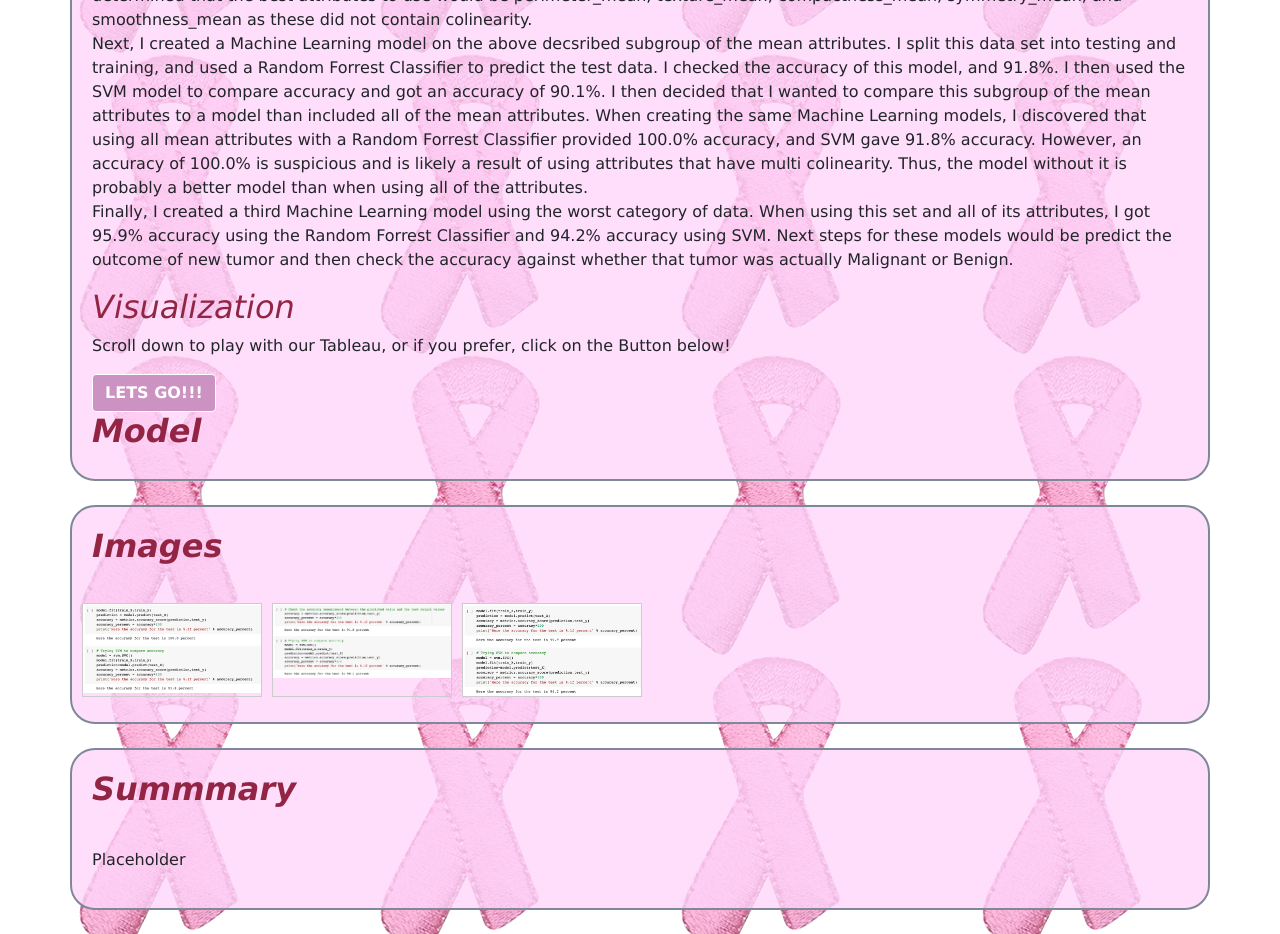
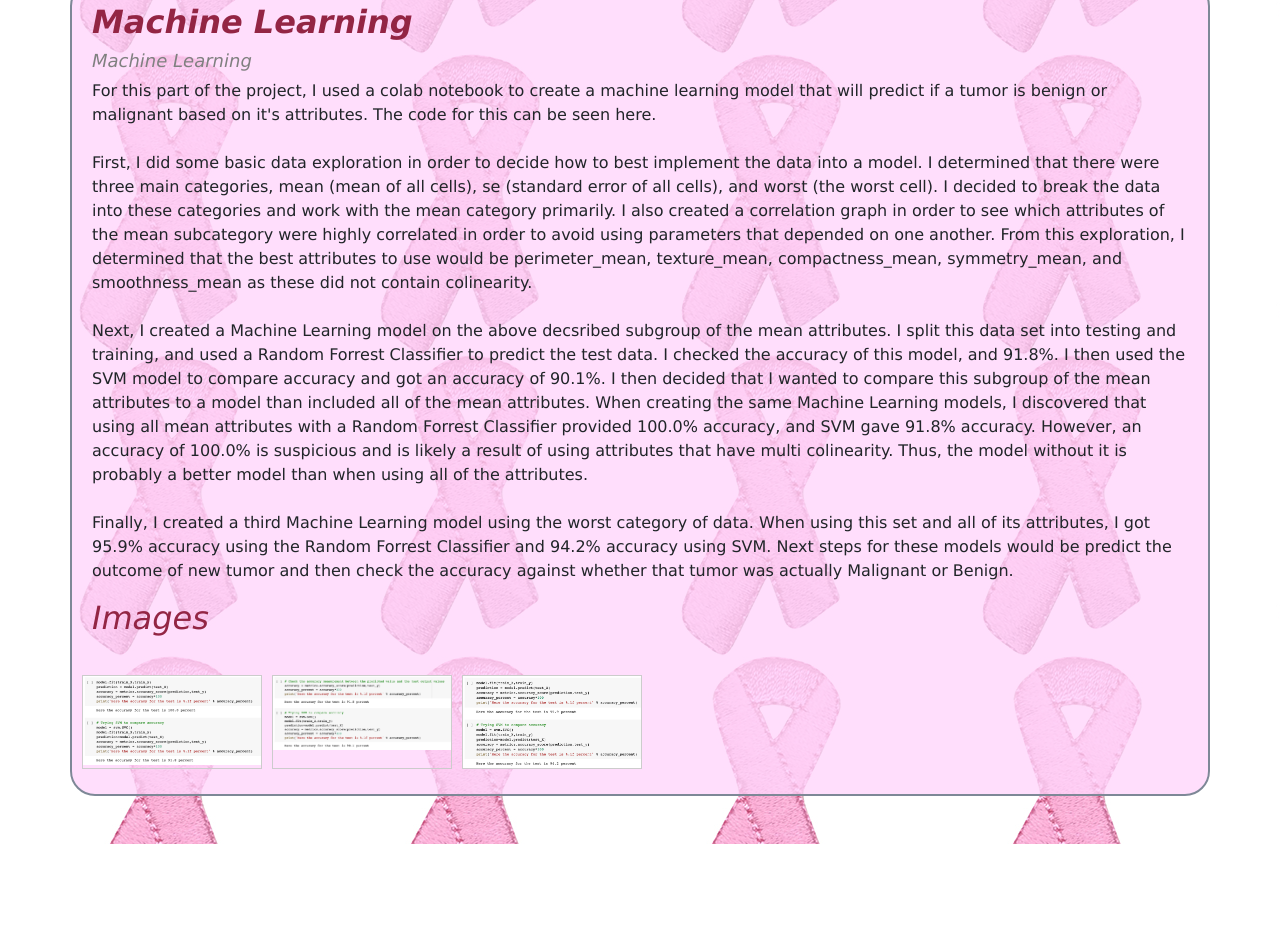
Before and after one commit to almiller95/final-project-machine-learning, a plain HTML site: page templates/index.html in a window 1280 px wide. Shown: the part 849-1783 px from the top of the page. After the commit the page ends 1693 px from the top, so only its background shows below. Drawn offline with nearby package versions, Linux system fonts and the light colour scheme.

Commit message:
editing in the suggestions from the team

```diff
--- a/templates/index.html
+++ b/templates/index.html
@@ -24,6 +24,7 @@
               </button>
               <div class="dropdown-menu" aria-labelledby="dropdownMenuButton">
                 <a class="dropdown-item" href="https://colab.research.google.com/drive/1NJY37f-RJuDfQUH5MGMhwVfbM_Owqy7G?usp=sharing">ML Code</a>
+                <a class="dropdown-item" href="https://colab.research.google.com/drive/14VL1_5XwcGl_mk6V5w7R5uUUg2sQm3Yy?usp=sharing">ETL Code</a>
                 <a class="dropdown-item" href="/data">Data Table</a>
               </div>
             </div>
@@ -87,23 +88,13 @@
         <strong><h1><b>Data Exploration</b></h1></strong>
         <strong><h2>Here's What We Did</h2></strong>
         <br>
-        <strong><h3>Machine Learning</h3></strong>
-            <p>For this part of the project, I used a colab notebook to create a machine learning model that will predict if a tumor is benign or malignant based on it's attributes. The code for this can be seen here.
-              <br>
-              First, I did some basic data exploration in order to decide how to best implement the data into a model. I determined that there were three main categories, mean (mean of all cells), se (standard error of all cells), and worst (the worst cell). I decided to break the data into these categories and work with the mean category primarily. I also created a correlation graph in order to see which attributes of the mean subcategory were highly correlated in order to avoid using parameters that depended on one another. From this exploration, I determined that the best attributes to use would be perimeter_mean, texture_mean, compactness_mean, symmetry_mean, and smoothness_mean as these did not contain colinearity.
-              <br>
-              Next, I created a Machine Learning model on the above decsribed subgroup of the mean attributes. I split this data set into testing and training, and used a Random Forrest Classifier to predict the test data. I checked the accuracy of this model, and 91.8%. I then used the SVM model to compare accuracy and got an accuracy of 90.1%. I then decided that I wanted to compare this subgroup of the mean attributes to a model than included all of the mean attributes. When creating the same Machine Learning models, I discovered that using all mean attributes with a Random Forrest Classifier provided 100.0% accuracy, and SVM gave 91.8% accuracy. However, an accuracy of 100.0% is suspicious and is likely a result of using attributes that have multi colinearity. Thus, the model without it is probably a better model than when using all of the attributes.
-              <br>
-              Finally, I created a third Machine Learning model using the worst category of data. When using this set and all of its attributes, I got 95.9% accuracy using the Random Forrest Classifier and 94.2% accuracy using SVM.
-
-              Next steps for these models would be predict the outcome of new tumor and then check the accuracy against whether that tumor was actually Malignant or Benign.</p>
           <h2>Visualization</h2>
             <p>Scroll down to play with our Tableau, or if you prefer, click on the Button below!</p>
               <a class="btn btn-primary" href="https://public.tableau.com/app/profile/julie.wells/viz/BreastCancerAnalysis_16231196548460/FinalProject" role="button"><b>LETS GO!!!</b></a>
 
 
               <div id="bar_graph"></div>
-          <h2><b>Model</b></h2>
+
           <div class='tableauPlaceholder' id='viz1623288869473' style='position: relative'><noscript>
             <a href='#'><img alt='Final Project ' src='https:&#47;&#47;public.tableau.com&#47;static&#47;images&#47;CS&#47;CSCFNCR5W&#47;1_rss.png' style='border: none' /></a></noscript>
             <object class='tableauViz'  style='display:none;'>
@@ -131,7 +122,23 @@
 
   <!-- images Container  -->
   <div class="container">
-  <h2><b>Images</b></h2>
+  <h2><b>Machine Learning</b></h2>
+  <strong><h3>Machine Learning</h3></strong>
+  <p>For this part of the project, I used a colab notebook to create a machine learning model that will predict if a tumor is benign or malignant based on it's attributes. The code for this can be seen here.
+    <br>
+    <br>
+    First, I did some basic data exploration in order to decide how to best implement the data into a model. I determined that there were three main categories, mean (mean of all cells), se (standard error of all cells), and worst (the worst cell). I decided to break the data into these categories and work with the mean category primarily. I also created a correlation graph in order to see which attributes of the mean subcategory were highly correlated in order to avoid using parameters that depended on one another. From this exploration, I determined that the best attributes to use would be perimeter_mean, texture_mean, compactness_mean, symmetry_mean, and smoothness_mean as these did not contain colinearity.
+    <br>
+    <br>
+    Next, I created a Machine Learning model on the above decsribed subgroup of the mean attributes. I split this data set into testing and training, and used a Random Forrest Classifier to predict the test data. I checked the accuracy of this model, and 91.8%. I then used the SVM model to compare accuracy and got an accuracy of 90.1%. I then decided that I wanted to compare this subgroup of the mean attributes to a model than included all of the mean attributes. When creating the same Machine Learning models, I discovered that using all mean attributes with a Random Forrest Classifier provided 100.0% accuracy, and SVM gave 91.8% accuracy. However, an accuracy of 100.0% is suspicious and is likely a result of using attributes that have multi colinearity. Thus, the model without it is probably a better model than when using all of the attributes.
+    <br>
+    <br>
+    Finally, I created a third Machine Learning model using the worst category of data. When using this set and all of its attributes, I got 95.9% accuracy using the Random Forrest Classifier and 94.2% accuracy using SVM.
+
+    Next steps for these models would be predict the outcome of new tumor and then check the accuracy against whether that tumor was actually Malignant or Benign.</p>
+<h2>Images</h2>
+
+
   <br>
     <div class="container-fluid"></div>
       <div class ="row">
@@ -155,20 +162,7 @@
 
   <br>
 
-  <div class="container">
-  <h2><b>Summmary</b></h2>
-  <br>
-      <div class="row">
-        <div class="col-md-5">
-          <h2></h2>
-         <p>Placeholder</p>
-        </div>
-        <div class="col-md-5">
 
-        </div>
-      </div>
-    </div>
-    <div class=row></div>
   <br>
 </div>
 
```
Also changed, not shown: templates/data.html (+1 -0 lines).
